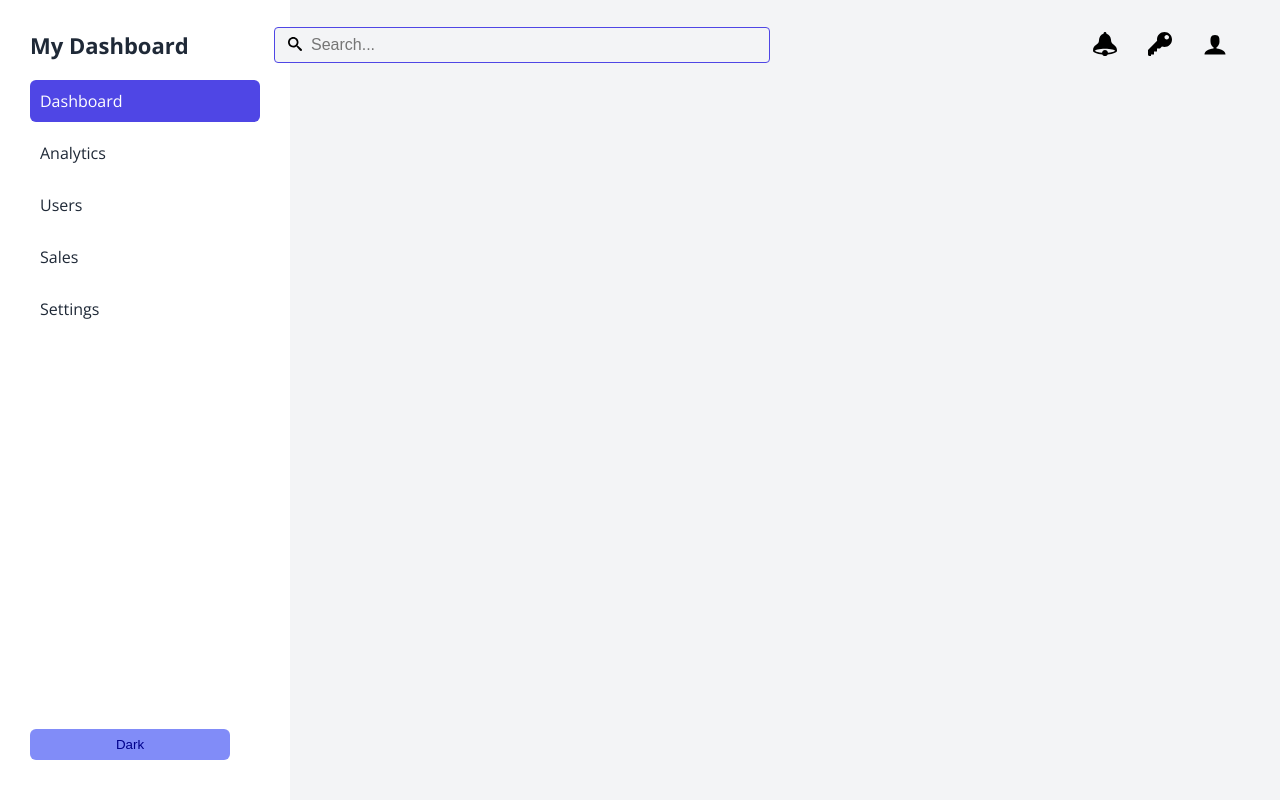
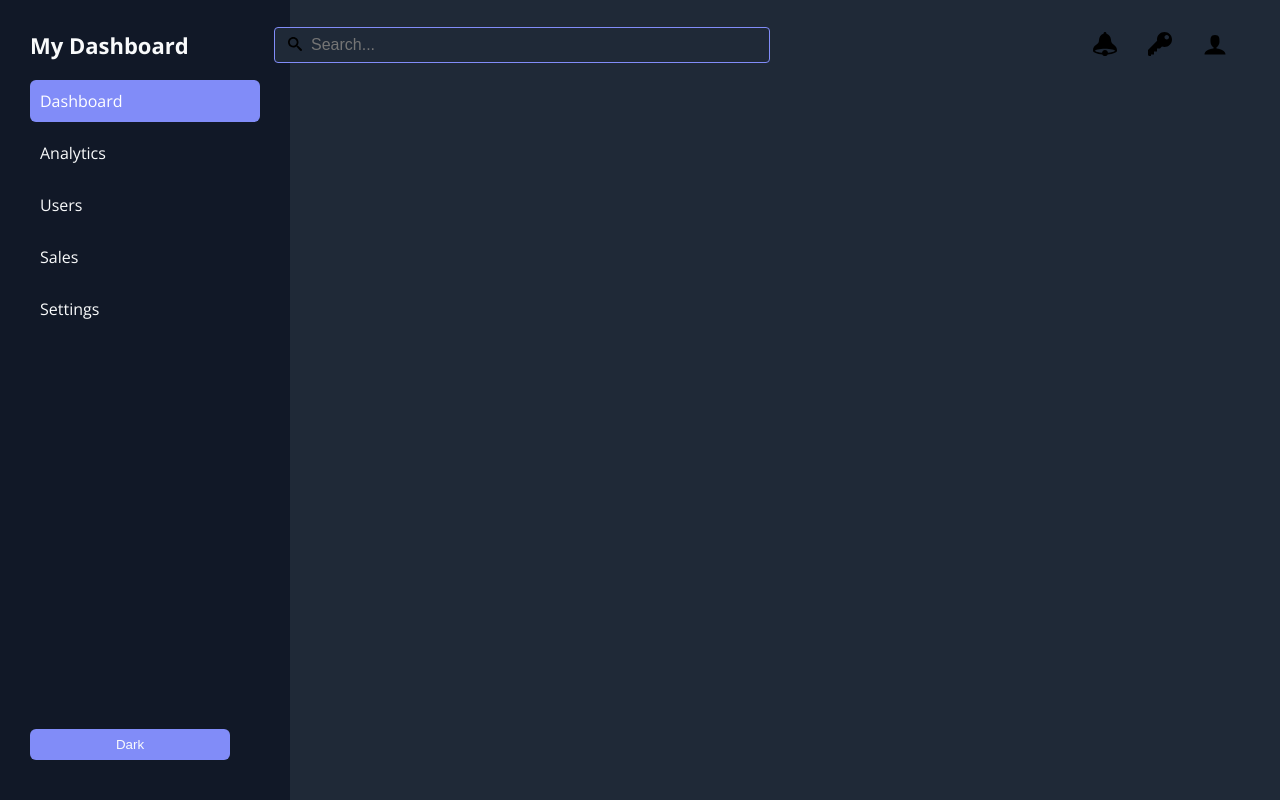
Before and after one commit to byOlexandra/dashboard-analytics, a website built with Vite: page src/index.html in a window 1280 px wide. Both pictures are taken after a click on the button "Dark". Built offline with nearby package versions, Linux system fonts and the light colour scheme.

Commit message:
change theme

```diff
--- a/src/css/sidebar.css
+++ b/src/css/sidebar.css
@@ -43,7 +43,7 @@ nav {
   padding: 8px;
   border: none;
   background: var(--accent);
-  color: darkblue;
+  color: var(--text);
   border-radius: 6px;
   cursor: pointer;
 }
--- a/src/index.html
+++ b/src/index.html
@@ -19,6 +19,8 @@
             <load src="./partials/top-bar.html"/>
         </main>
     </div>
+
+    <script type="module" src="./js/main.js"></script>
 </body>
 
 </html>
--- /dev/null
+++ b/src/js/main.js
@@ -0,0 +1,17 @@
+const refs = {
+    toggleThemeBtn: document.querySelector(".toggle-theme")
+}
+
+if (localStorage.getItem("theme") === "dark") {
+    document.body.classList.add("dark")
+}
+
+refs.toggleThemeBtn.addEventListener("click", e => {
+    e.preventDefault()
+    document.body.classList.toggle("dark");
+    if (document.body.classList.contains("dark")) {
+    localStorage.setItem("theme", "dark");
+    } else {
+    localStorage.setItem("theme", "light");
+    }
+})
--- a/src/partials/sidebar.html
+++ b/src/partials/sidebar.html
@@ -7,5 +7,5 @@
     <a href="">Sales</a>
     <a href="">Settings</a>
   </nav>
-  <button class="dark toggle-theme">Dark</button>
+  <button class="toggle-theme" type="button">Dark</button>
 </aside>
```
